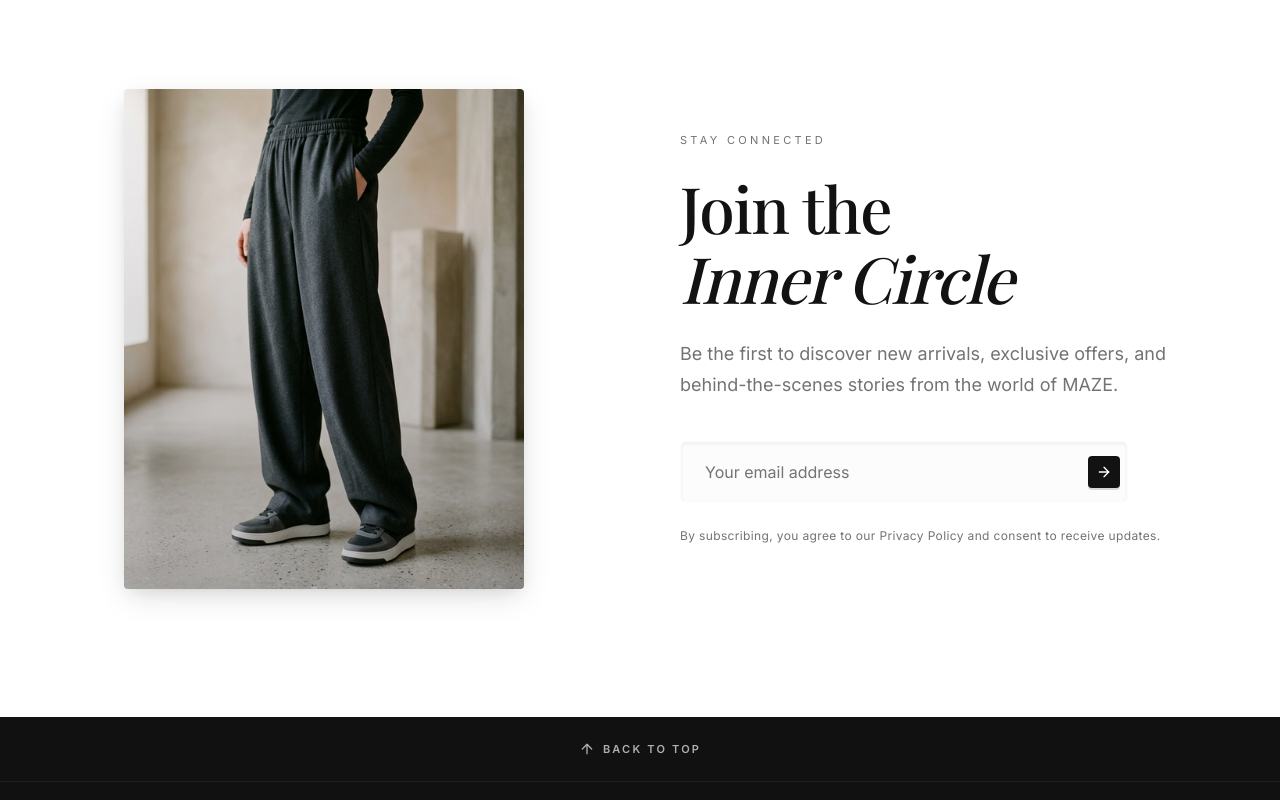
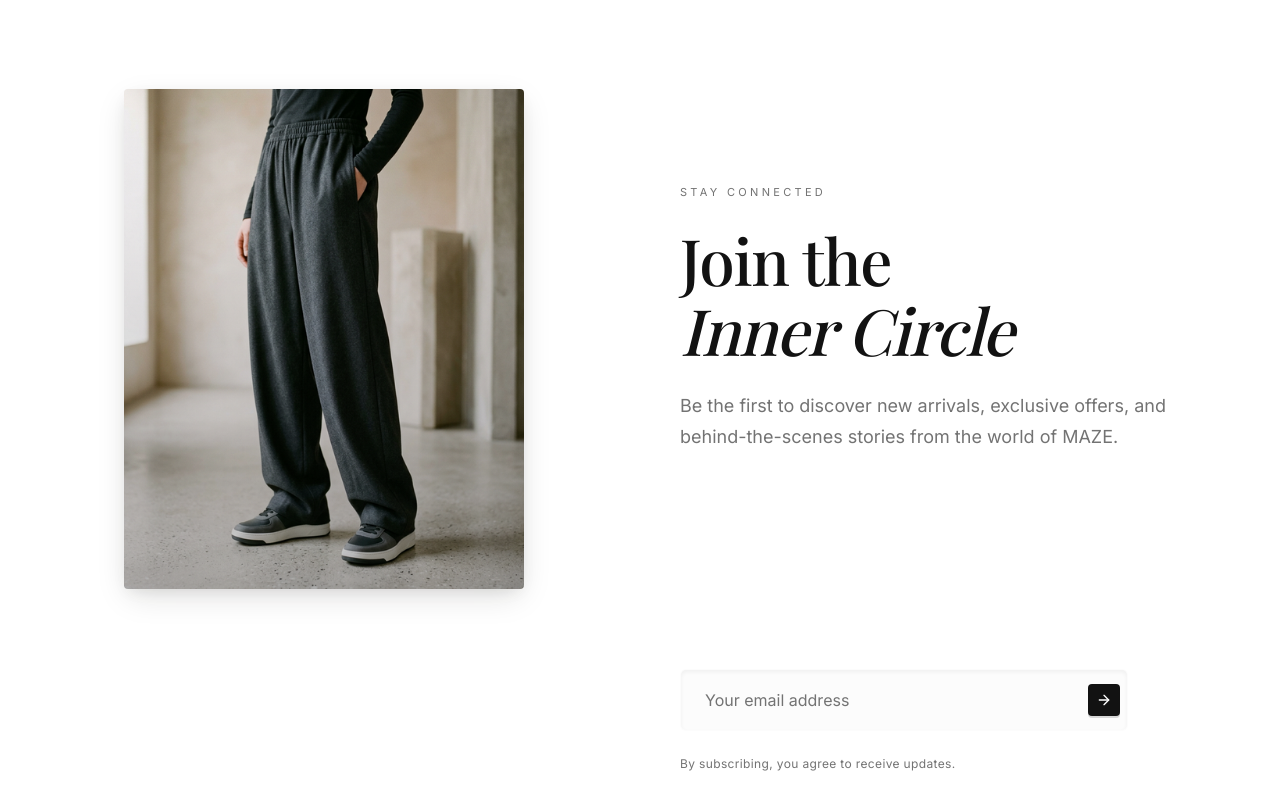
Before and after one commit to webaxishoprizo-svg/Maze, a React (Vite) app: page / in a window 1280 px wide. Shown: the part 3100-3900 px from the top of the page. Built offline with nearby package versions, Linux system fonts and the light colour scheme; no server answers; the HTML template or start-up script is replaced by a standard one; a web font is replaced by a local one.

Commit message:
style: optimized newsletter mobile layout with side-by-side image and reduced sizing

```diff
--- a/src/components/home/Newsletter.tsx
+++ b/src/components/home/Newsletter.tsx
@@ -60,16 +60,19 @@ const Newsletter = () => {
   return (
     <section className="py-24 lg:py-32">
       <div className="container mx-auto px-6 lg:px-12">
-        <div className="grid grid-cols-1 lg:grid-cols-2 gap-12 lg:gap-20 items-center">
+        <div className="flex flex-col lg:grid lg:grid-cols-2 gap-10 lg:gap-20 items-center">
+
+          {/* Header/Image Group - Mobile Horizontal, Desktop Column */}
+          <div className="flex flex-row items-center gap-6 lg:contents w-full">
             {/* Image Container */}
             <motion.div
               initial={{ opacity: 0, scale: 0.95 }}
               whileInView={{ opacity: 1, scale: 1 }}
               viewport={{ once: true }}
               transition={{ duration: 0.8 }}
-            className="flex items-center justify-center order-2 lg:order-1"
+              className="flex-shrink-0 lg:flex lg:items-center lg:justify-center order-1 lg:order-1"
             >
-            <div className="relative w-full max-w-[400px] aspect-[4/5] card-float rounded-[4px] overflow-hidden shadow-card-3d group">
+              <div className="relative w-[100px] sm:w-[140px] lg:w-full lg:max-w-[400px] aspect-[4/5] card-float rounded-[4px] overflow-hidden shadow-card-3d group">
                 <img
                   src={heroModel}
                   alt="Newsletter"
@@ -80,28 +83,41 @@ const Newsletter = () => {
               </div>
             </motion.div>
 
-          {/* Content */}
+            {/* Content Text (Part of row on mobile, full width on desktop) */}
             <motion.div
-            initial={{ opacity: 0, y: 30 }}
-            whileInView={{ opacity: 1, y: 0 }}
+              initial={{ opacity: 0, x: 20 }}
+              whileInView={{ opacity: 1, x: 0 }}
               viewport={{ once: true }}
               transition={{ duration: 0.8, delay: 0.2 }}
-            className="order-1 lg:order-2"
+              className="flex-1 lg:flex-none order-2 lg:order-2"
             >
-            <span className="text-[11px] uppercase tracking-[0.3em] text-muted-foreground block mb-6">
+              <span className="text-[10px] lg:text-[11px] uppercase tracking-[0.3em] text-muted-foreground block mb-2 lg:mb-6">
                 Stay Connected
               </span>
-            <h2 className="text-display font-serif mb-6">
+              <h2 className="text-2xl lg:text-display font-serif mb-2 lg:mb-6 leading-tight">
                 Join the
                 <br />
                 <span className="italic">Inner Circle</span>
               </h2>
-            <p className="text-body-lg text-muted-foreground mb-10 max-w-lg">
+              <p className="hidden md:block text-body-lg text-muted-foreground mb-10 max-w-lg">
                 Be the first to discover new arrivals, exclusive offers, and behind-the-scenes
                 stories from the world of MAZE.
               </p>
+            </motion.div>
+          </div>
 
-            <form onSubmit={handleSubmit} className="max-w-md">
+          {/* Form Area - Full width on mobile, part of content column on desktop */}
+          <motion.div
+            initial={{ opacity: 0, y: 20 }}
+            whileInView={{ opacity: 1, y: 0 }}
+            viewport={{ once: true }}
+            transition={{ duration: 0.8, delay: 0.4 }}
+            className="w-full lg:col-start-2 order-3"
+          >
+            <p className="md:hidden text-body-sm text-muted-foreground mb-6">
+              Be the first to discover new arrivals and exclusive offers.
+            </p>
+            <form onSubmit={handleSubmit} className="max-w-md w-full">
               <div className="relative group">
                 <input
                   type="email"
@@ -139,13 +155,13 @@ const Newsletter = () => {
                   animate={{ opacity: 1, y: 0 }}
                   className="mt-4 text-body-sm text-muted-foreground"
                 >
-                  Thank you for subscribing. Welcome to the MAZE world.
+                  Welcome to the MAZE world.
                 </motion.p>
               )}
             </form>
 
             <p className="mt-6 text-caption text-muted-foreground">
-              By subscribing, you agree to our Privacy Policy and consent to receive updates.
+              By subscribing, you agree to receive updates.
             </p>
           </motion.div>
         </div>
```
Lines whose indentation alone changed are shown as unchanged.
